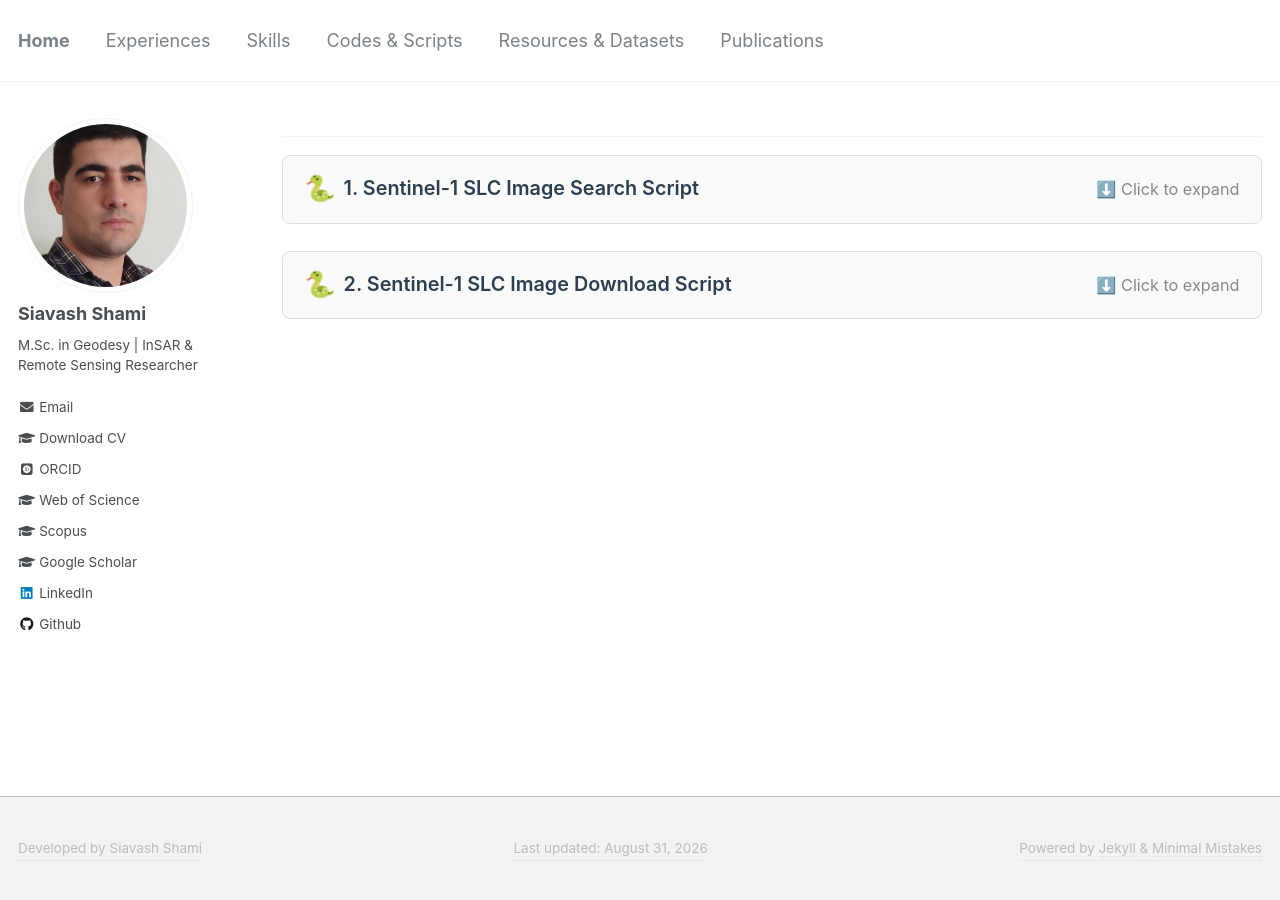
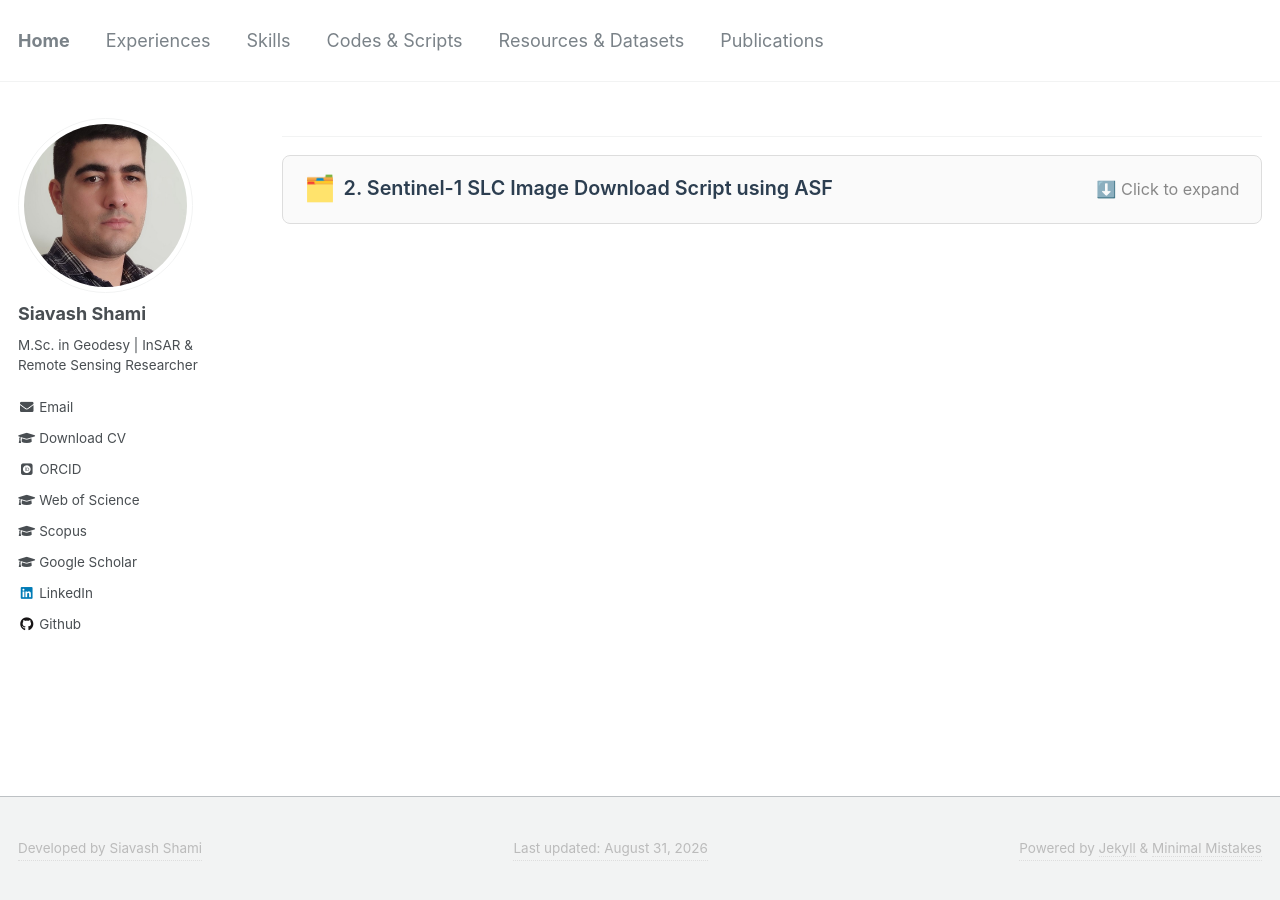
Before and after one commit to siavashshami/siavashshami.github.io, a Jekyll site: the page built from _pages/codes_scripts.md, in a window 1280 px wide. Built offline with Jekyll 4.4.1, drawn with Linux system fonts in a browser that asks for light colours; some web fonts are replaced; part of the change alters nothing that is shown.

Commit message:
Update codes_scripts.md

```diff
--- a/_pages/codes_scripts.md
+++ b/_pages/codes_scripts.md
@@ -7,56 +7,65 @@ author_profile: true
 
 ---
 ---
-<details style="border: 1px solid #ddd; border-radius: 8px; padding: 0.8rem 1.2rem; margin-bottom: 1.5rem; background: #fafafa;">
+<details style="border: 1px solid #ddd; border-radius: 8px; padding: 0.8rem 1.2rem; margin-bottom: 1.2rem; background: #fafafa; transition: all 0.2s;">
   <summary style="font-size: 1.1rem; font-weight: 600; color: #2c3e50; cursor: pointer; list-style: none; display: flex; align-items: center; gap: 8px;">
-    <span style="font-size: 1.4rem;">🐍</span>
-    1. Sentinel-1 SLC Image Search Script
+    <span style="font-size: 1.4rem;">🗂️</span>
+    2. Sentinel-1 SLC Image Download Script using ASF
     <span style="margin-left: auto; font-size: 0.9rem; color: #888; font-weight: 400;">
       ⬇️ Click to expand
     </span>
   </summary>
 
   <div style="padding-top: 1rem; border-top: 1px solid #eee; margin-top: 0.8rem;">
+
     <p style="font-size: 1rem; line-height: 1.7; color: #444;">
       <strong>📌 Description:</strong><br>
-      Searches Sentinel-1 SLC images from ASF based on date, region, polarization, and coverage. Groups results and generates temporal plots.
+     This script downloads Sentinel-1 Single Look Complex (SLC) images, precise orbit files (POEORB or RESORB), and Digital Elevation Model (DEM) data from the Alaska Satellite Facility (ASF) based on user-defined criteria such as date range, region, polarization, orbit direction, path, frame, and minimum coverage percentage. It supports parallel downloads with threading, batch processing, and automatic unzipping of files. The script ensures that only images meeting a minimum coverage threshold are downloaded and handles orbit files specific to each image's sensing time.
+
+The script uses the asf_search library for querying and downloading from the ASF API, rasterio for DEM merging, and geometric libraries like shapely and geopandas for coverage calculations. It includes retry mechanisms for network errors, progress logging, and graceful handling of failures (e.g., continuing without DEM if specified).
+
+This tool is particularly useful for preparing data for radar interferometry (InSAR) time-series analysis, where consistent geometry (same path and frame) and appropriate polarization are critical.
     </p>
+
     <div style="display: flex; flex-wrap: wrap; gap: 1.5rem; margin: 1rem 0; font-size: 0.95rem; background: #f0f4f8; padding: 0.8rem 1.2rem; border-radius: 6px;">
       <span><strong>📁 Format:</strong> Python</span>
-      <span><strong>💾 Size:</strong> 9 KB</span>
+      <span><strong>💾 Size:</strong> 14 KB (compressed)</span>
     </div>
+
     <p style="margin: 0.8rem 0 0.4rem;">
-      <strong>📥 Download:</strong><br>
-      <a href="https://drive.google.com/file/d/1gBqj8Rga6XRj9gBZb7oyGPVDUHy9so0G/view?usp=sharing" target="_blank" style="color: #3498db; text-decoration: none; border-bottom: 1px dotted #3498db;">
-        🔗 Google Drive
+      <strong>📥 Download Link:</strong><br>
+      <a href="https://drive.google.com/file/d/10-6qYi2QohsyJO_37qeUGfUSrs_YPYVG/view?usp=sharing" target="_blank" style="color: #3498db; text-decoration: none; border-bottom: 1px dotted #3498db;">
+        🔗 Download from Google Drive
       </a>
     </p>
-  </div>
-</details>
 
-<details style="border: 1px solid #ddd; border-radius: 8px; padding: 0.8rem 1.2rem; margin-bottom: 1.5rem; background: #fafafa;">
+
+<details style="border: 1px solid #ddd; border-radius: 8px; padding: 0.8rem 1.2rem; margin-bottom: 1.2rem; background: #fafafa; transition: all 0.2s;">
   <summary style="font-size: 1.1rem; font-weight: 600; color: #2c3e50; cursor: pointer; list-style: none; display: flex; align-items: center; gap: 8px;">
-    <span style="font-size: 1.4rem;">🐍</span>
-    2. Sentinel-1 SLC Image Download Script
+    <span style="font-size: 1.4rem;">🗂️</span>
+    1. Sentinel-1 SLC Image Search Script using ASF
     <span style="margin-left: auto; font-size: 0.9rem; color: #888; font-weight: 400;">
       ⬇️ Click to expand
     </span>
   </summary>
 
   <div style="padding-top: 1rem; border-top: 1px solid #eee; margin-top: 0.8rem;">
+
     <p style="font-size: 1rem; line-height: 1.7; color: #444;">
       <strong>📌 Description:</strong><br>
-      Downloads Sentinel-1 SLC images, orbit files, and DEM from ASF with parallel threading and batch processing.
+     This script searches for Sentinel-1 Single Look Complex (SLC) images from the Alaska Satellite Facility (ASF) based on user-defined criteria such as date range, region, polarization, orbit direction, and minimum coverage percentage. It groups the results, filters groups with a minimum number of images, generates temporal distribution plots, and saves results to text files.
+
+The script uses the asf_search library to query the ASF API and performs geometric calculations for coverage using shapely and geopandas. It includes retry mechanisms for network errors and user-friendly error messages.
     </p>
+
     <div style="display: flex; flex-wrap: wrap; gap: 1.5rem; margin: 1rem 0; font-size: 0.95rem; background: #f0f4f8; padding: 0.8rem 1.2rem; border-radius: 6px;">
       <span><strong>📁 Format:</strong> Python</span>
-      <span><strong>💾 Size:</strong> 14 KB</span>
+      <span><strong>💾 Size:</strong> 9 KB (compressed)</span>
     </div>
+
     <p style="margin: 0.8rem 0 0.4rem;">
-      <strong>📥 Download:</strong><br>
-      <a href="https://drive.google.com/file/d/10-6qYi2QohsyJO_37qeUGfUSrs_YPYVG/view?usp=sharing" target="_blank" style="color: #3498db; text-decoration: none; border-bottom: 1px dotted #3498db;">
-        🔗 Google Drive
+      <strong>📥 Download Link:</strong><br>
+      <a href="https://drive.google.com/file/d/1gBqj8Rga6XRj9gBZb7oyGPVDUHy9so0G/view?usp=sharing" target="_blank" style="color: #3498db; text-decoration: none; border-bottom: 1px dotted #3498db;">
+        🔗 Download from Google Drive
       </a>
     </p>
-  </div>
-</details>
```
